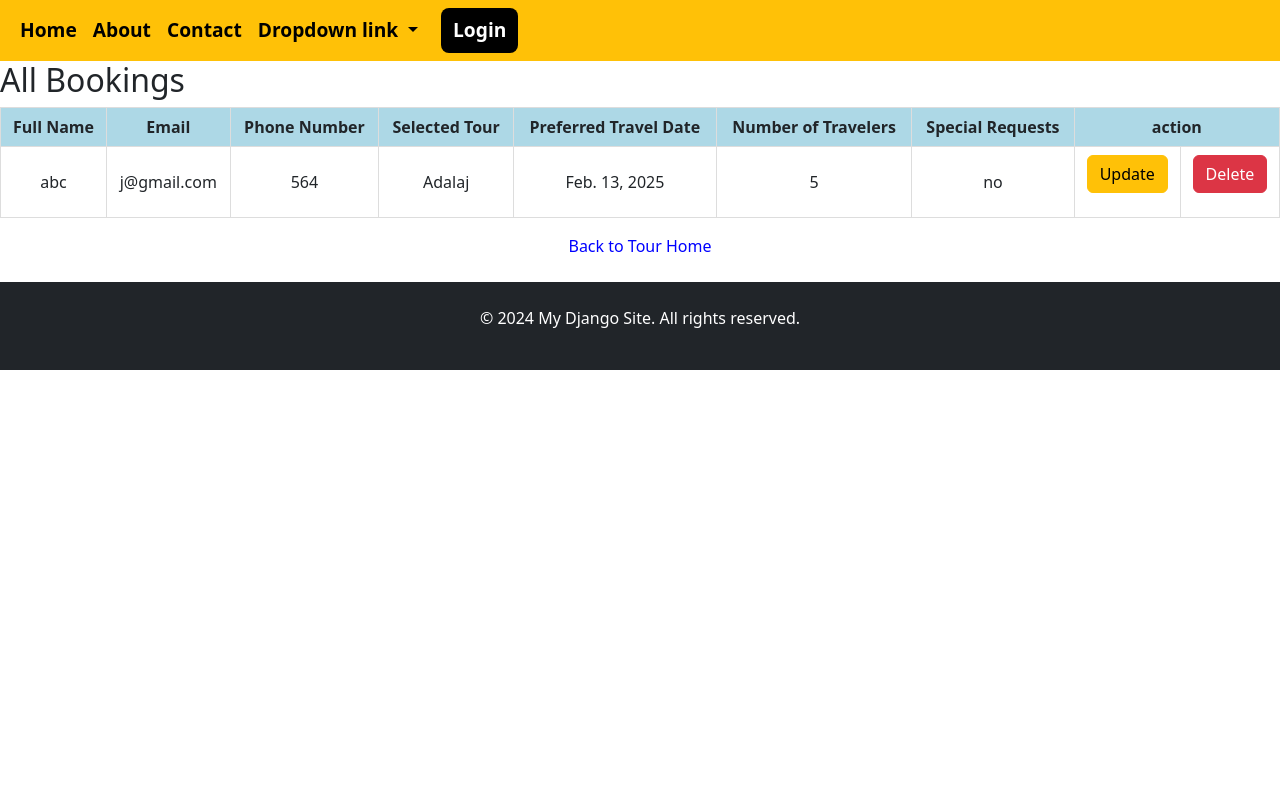
After one commit to chavda-jitendra/js-tour.github.io, a Django app: page /allbooklist/ in a window 1280 px wide. The commit adds this page. Run offline with Django 5.2, Linux system fonts and the light colour scheme; data comes from the database, SQL or seed files in the repository; both versions use the stored data as it was after the commit.

Commit message:
update in get data in book.html paeg

```diff
--- a/js/urls.py
+++ b/js/urls.py
@@ -38,6 +38,12 @@ urlpatterns = [
     path('book/',views.book,name='book'),
     path('tour/delete/<int:tour_id>/', views.delete_tour, name='delete_tour'),
     path('tour/update/<int:tour_id>/',views.update_tour, name='update_tour'),
+    # path('allbooklist/',views.allbooklist, name='allbooklist'),
+    # path('allbooklist/delete/<int:booking_id>/', views.delete_book, name='delete_book'),
+    path('allbooklist/',views.allbooklist, name='allbooklist'),  # Updated view function name
+    path('delete/<int:booking_id>/', views.delete_booking, name='delete_booking'),
+    path('update-booking/<int:booking_id>/', views.update_booking, name='update_booking'),
+
 ]
 
 # Serve media files during development
--- a/static/css/nav.css
+++ b/static/css/nav.css
@@ -59,7 +59,7 @@
   /* Hover effect */
   .custom-carousel:hover {
     transform: scale(1.02);
-    box-shadow: 5px 5px 15px 10px rgba(45, 221, 165, 0.2);
+    box-shadow: 5px 5px 15px 5px rgba(45, 221, 165, 0.2);
     transition: transform 0.3s ease, box-shadow 0.3s ease;
     border-radius: 20px;
   }
--- /dev/null
+++ b/templates/allbooklist.html
@@ -0,0 +1,107 @@
+{% include 'header.html' %}
+<!DOCTYPE html>
+<html lang="en">
+<head>
+    <meta charset="UTF-8">
+    <meta name="viewport" content="width=device-width, initial-scale=1.0">
+    <title>Document</title>
+    <link rel="stylesheet" href="/static/css/navbar.css">
+    <link href="https://cdn.jsdelivr.net/npm/bootstrap@5.3.3/dist/css/bootstrap.min.css" rel="stylesheet" integrity="sha384-QWTKZyjpPEjISv5WaRU9OFeRpok6YctnYmDr5pNlyT2bRjXh0JMhjY6hW+ALEwIH" crossorigin="anonymous">
+
+    <style>
+        table {
+            width: 100%;
+            border-collapse: collapse;
+            text-align: center;
+        }
+
+        th, td {
+            border: 1px solid #ddd;
+            padding: 8px;
+        }
+        th {
+            background-color: lightblue;
+        }
+
+        a {
+            text-decoration: none;
+            color: blue;
+        }
+        .delete-btn {
+            background-color: red;
+            color: white;
+            padding: 6px 12px;
+            text-decoration: none;
+            border-radius: 4px;
+            margin-top: 20px;
+        }
+        .update-btn{
+            background-color: #d9a215;
+            color: black;
+            padding: 6px 12px;
+            text-decoration: none;
+            border-radius: 4px;
+        }
+    </style>
+
+</head>
+<body>
+    {% comment %} {% csrf_token %} {% endcomment %}
+    <h2>All Bookings</h2>
+
+    <table border="1">
+        <thead>
+            <tr>
+                <th>Full Name</th>
+                <th>Email</th>
+                <th>Phone Number</th>
+                <th>Selected Tour</th>
+                <th>Preferred Travel Date</th>
+                <th>Number of Travelers</th>
+                <th>Special Requests</th>
+                <th colspan="2">action</th>
+            </tr>
+        </thead>
+        <tbody>
+            {% for booking in bookings %}
+                <tr>
+                    <td>{{ booking.fullname }}</td>
+                    <td>{{ booking.email }}</td>
+                    <td>{{ booking.phonenumber }}</td>
+                    <td>{{ booking.selected_tour }}</td>
+                    <td>{{ booking.preferred_travel_date }}</td>
+                    <td>{{ booking.number_of_travelers }}</td>
+                    <td>{{ booking.special_requests }}</td>
+                <td>
+                    <form method="POST" action="{% url 'update_booking' booking.id %}" enctype="multipart/form-data">
+                     {% csrf_token %}
+                    <button type="submit" class="btn btn-warning">Update</button>
+                    </form>
+                </td>
+                <td>
+                    <form action="{% url 'delete_booking' booking.id %}" method="POST">
+                        {% csrf_token %}
+                        <button type="submit" class="btn btn-danger" onclick="return confirm('Are you sure you want to delete this booking?');">Delete</button>
+                    </form>
+                </td>
+            </tr>
+            {% empty %}
+                <tr>
+                    <td colspan="7">No bookings available.</td>
+                </tr>
+            {% endfor %}
+        </tbody>
+    </table>
+
+
+    <div class="text-center mt-3">
+        <a href="{% url 'homepage' %}">Back to Tour Home</a>
+    </div>
+
+    <br>
+
+    <script src="https://cdn.jsdelivr.net/npm/@popperjs/core@2.11.8/dist/umd/popper.min.js" integrity="sha384-I7E8VVD/ismYTF4hNIPjVp/Zjvgyol6VFvRkX/vR+Vc4jQkC+hVqc2pM8ODewa9r" crossorigin="anonymous"></script>
+    <script src="https://cdn.jsdelivr.net/npm/bootstrap@5.3.3/dist/js/bootstrap.min.js" integrity="sha384-0pUGZvbkm6XF6gxjEnlmuGrJXVbNuzT9qBBavbLwCsOGabYfZo0T0to5eqruptLy" crossorigin="anonymous"></script>
+    {% include 'footer.html' %}
+</body>
+</html>
--- a/templates/header.html
+++ b/templates/header.html
@@ -37,7 +37,11 @@
         <a class="nav-link active" href="{% url 'tour' %}">Careate tour</a>
       </li>
       {% endif %}
-
+      {% if request.user.is_superuser %}
+      <li class="nav-item">
+        <a class="nav-link active" href="{% url 'allbooklist' %}">View all booking list</a>
+      </li>
+      {% endif %}
       {% if request.user.is_authenticated %}
       <div class="d-flex align-items-center">
           <span class="welcome-text">Welcome, {{ user.username }}</span>
--- a/webapp/admin.py
+++ b/webapp/admin.py
@@ -1,6 +1,10 @@
 from django.contrib import admin
 from .models import Feedback
 from .models import Tour
+from .models import TourBooking
 
 admin.site.register(Feedback)
 admin.site.register(Tour)
+admin.site.register(TourBooking)
+# class TourBookingAdmin(admin.ModelAdmin):
+#     list_display = ('fullname', 'email', 'phonenumber', 'selected_tour', 'preferred_travel_date', 'number_of_travelers')
--- a/webapp/models.py
+++ b/webapp/models.py
@@ -16,3 +16,16 @@ class Tour(models.Model):
 
     def __str__(self):
         return self.title
+
+
+class TourBooking(models.Model):
+    fullname = models.CharField(max_length=255)
+    email = models.EmailField()
+    phonenumber = models.CharField(max_length=20)
+    selected_tour = models.CharField(max_length=255)
+    preferred_travel_date = models.DateField()
+    number_of_travelers = models.IntegerField()
+    special_requests = models.TextField(blank=True, null=True)
+
+    def __str__(self):
+          return f'{self.fullname} - {self.selected_tour}'
--- a/webapp/views.py
+++ b/webapp/views.py
@@ -10,7 +10,8 @@ from .models import Feedback
 from django.shortcuts import render, get_object_or_404, redirect
 from .models import Tour
 from .forms import TourForm
-
+from .models import TourBooking
+from .forms import TourBookingForm  # Assuming you have a form for the model
 
 
 def coursedetails(request,courseid):
@@ -23,6 +24,8 @@ def homepage(request):
 
 def about(request):
     return render(request,'about.html')
+
+
 
 def contact(request):
     if request.method == "POST":
@@ -146,16 +149,108 @@ def viewtour(request):
     return render(request, 'viewtour.html', {'tours': tours})
 
 
-@login_required(login_url='/login/')
-def book(request):
-    # return render(request,'book.html')
-    # tour = Tour.objects.all().values('title')
-    # return render(request, 'book.html', {'tours': tours})
-    title = request.GET.get('title')  # Extract title from query parameter
+
+# @login_required(login_url='/login/')
+# def book(request):
+#     # return render(request,'book.html')
+#     # tour = Tour.objects.all().values('title')
+#     # return render(request, 'book.html', {'tours': tours})
+#     title = request.GET.get('title')  # Extract title from query parameter
+#     tour = Tour.objects.filter(title=title).first() if title else None
+#     context = {'tour': tour}
+#     tourbooking = None  # Fetch tourbooking if it exists, e.g., if you're updating a booking
+
+#     if request.method == "POST":      # Check if the form has been submitted book.html
+#         fullname = request.POST.get("fullname")
+#         email = request.POST.get("email")
+#         phonenumber = request.POST.get("phonenumber")
+#         selected_tour = request.POST.get("selected_tour")
+#         preferred_travel_date = request.POST.get("preferred_travel_date")
+#         number_of_travelers = request.POST.get("number_of_travelers")
+#         special_requests = request.POST.get("special_requests", "")
+
+#         # Check if required fields are present
+#         if fullname and email and phonenumber and selected_tour and preferred_travel_date and number_of_travelers:
+#             # Save the data into the database
+#             TourBooking.objects.create(
+#                 fullname=fullname,
+#                 email=email,
+#                 phonenumber=phonenumber,
+#                 selected_tour=selected_tour,
+#                 preferred_travel_date=preferred_travel_date,
+#                 number_of_travelers=number_of_travelers,
+#                 special_requests=special_requests
+#             )
+#     context = {'tour': tour, 'tourbooking': tourbooking}
+#     return render(request, 'book.html', context)
+
+
+
+def book(request, booking_id=None):
+    if booking_id:
+        tourbooking = get_object_or_404(TourBooking, id=booking_id)
+    else:
+        tourbooking = None
+
+    title = request.GET.get('title')
     tour = Tour.objects.filter(title=title).first() if title else None
 
-    context = {'tour': tour}
+    if request.method == "POST":
+        fullname = request.POST.get("fullname")
+        email = request.POST.get("email")
+        phonenumber = request.POST.get("phonenumber")
+        selected_tour = request.POST.get("selected_tour")
+        preferred_travel_date = request.POST.get("preferred_travel_date")
+        number_of_travelers = request.POST.get("number_of_travelers")
+        special_requests = request.POST.get("special_requests", "")
+
+        # Debugging: Print the values being posted
+        print("POST Data:", {
+            "fullname": fullname,
+            "email": email,
+            "phonenumber": phonenumber,
+            "selected_tour": selected_tour,
+            "preferred_travel_date": preferred_travel_date,
+            "number_of_travelers": number_of_travelers
+        })
+
+        # Check if fullname is present
+        if not fullname:
+            # Handle the error: return an error message or render the form with an error
+            return render(request, 'book.html', {
+                'tour': tour,
+                'tourbooking': tourbooking,
+                'error': "Fullname is required."
+            })
+
+        # Continue saving or updating the booking
+        if tourbooking:
+            tourbooking.fullname = fullname
+            tourbooking.email = email
+            tourbooking.phonenumber = phonenumber
+            tourbooking.selected_tour = selected_tour
+            tourbooking.preferred_travel_date = preferred_travel_date
+            tourbooking.number_of_travelers = number_of_travelers
+            tourbooking.special_requests = special_requests
+            tourbooking.save()
+        else:
+            TourBooking.objects.create(
+                fullname=fullname,
+                email=email,
+                phonenumber=phonenumber,
+                selected_tour=selected_tour,
+                preferred_travel_date=preferred_travel_date,
+                number_of_travelers=number_of_travelers,
+                special_requests=special_requests
+            )
+
+    context = {
+        'tour': tour,
+        'tourbooking': tourbooking
+    }
+
     return render(request, 'book.html', context)
+
 
 
 
@@ -165,11 +260,8 @@ def delete_tour(request, tour_id):
     return redirect('viewtour')  # Redirect to the list page after deletion
 
 
-
-
 def update_tour(request, tour_id):
     tour = get_object_or_404(Tour, id=tour_id)  # Fetch the tour instance by ID
-
     if request.method == 'POST':
         form = TourForm(request.POST, request.FILES, instance=tour)  # Pass instance to the form
         if form.is_valid():
@@ -177,5 +269,35 @@ def update_tour(request, tour_id):
             return redirect('viewtour')  # Redirect after updating
     else:
         form = TourForm(instance=tour)  # Pre-populate form with tour data
+    return render(request, 'tour.html', {'form': form, 'tour': tour})
 
-    return render(request, 'tour.html', {'form': form, 'tour': tour})
+
+def allbooklist(request):
+    bookings = TourBooking.objects.all()  # Get all booking records
+    return render(request, "allbooklist.html", {"bookings": bookings})
+
+
+def delete_booking(request, booking_id):
+    booking = get_object_or_404(TourBooking, id=booking_id)
+    booking.delete()  # Delete the selected booking
+    return redirect('allbooklist')  # Redirect back to the list of bookings after deletion
+
+
+def update_booking(request, booking_id):
+    # Retrieve the tour booking by its ID
+    tourbooking = get_object_or_404(TourBooking, id=booking_id)
+
+    if request.method == "POST":
+        form = TourBookingForm(request.POST, instance=tourbooking)
+        if form.is_valid():
+            form.save()
+            return redirect('allbooklist')  # Redirect to the list of bookings or wherever you prefer
+    else:
+        form = TourBookingForm(instance=tourbooking)
+
+    context = {
+        'form': form,
+        'tourbooking': tourbooking
+    }
+
+    return render(request, 'book.html', context)
```
Also changed, not shown: templates/book.html (+32 -46 lines), webapp/forms.py (+7 -1 lines), db.sqlite3, webapp/migrations/0007_tourbooking.py (added), webapp/migrations/0008_alter_tourbooking_email_alter_tourbooking_fullname_and_more.py (added).
